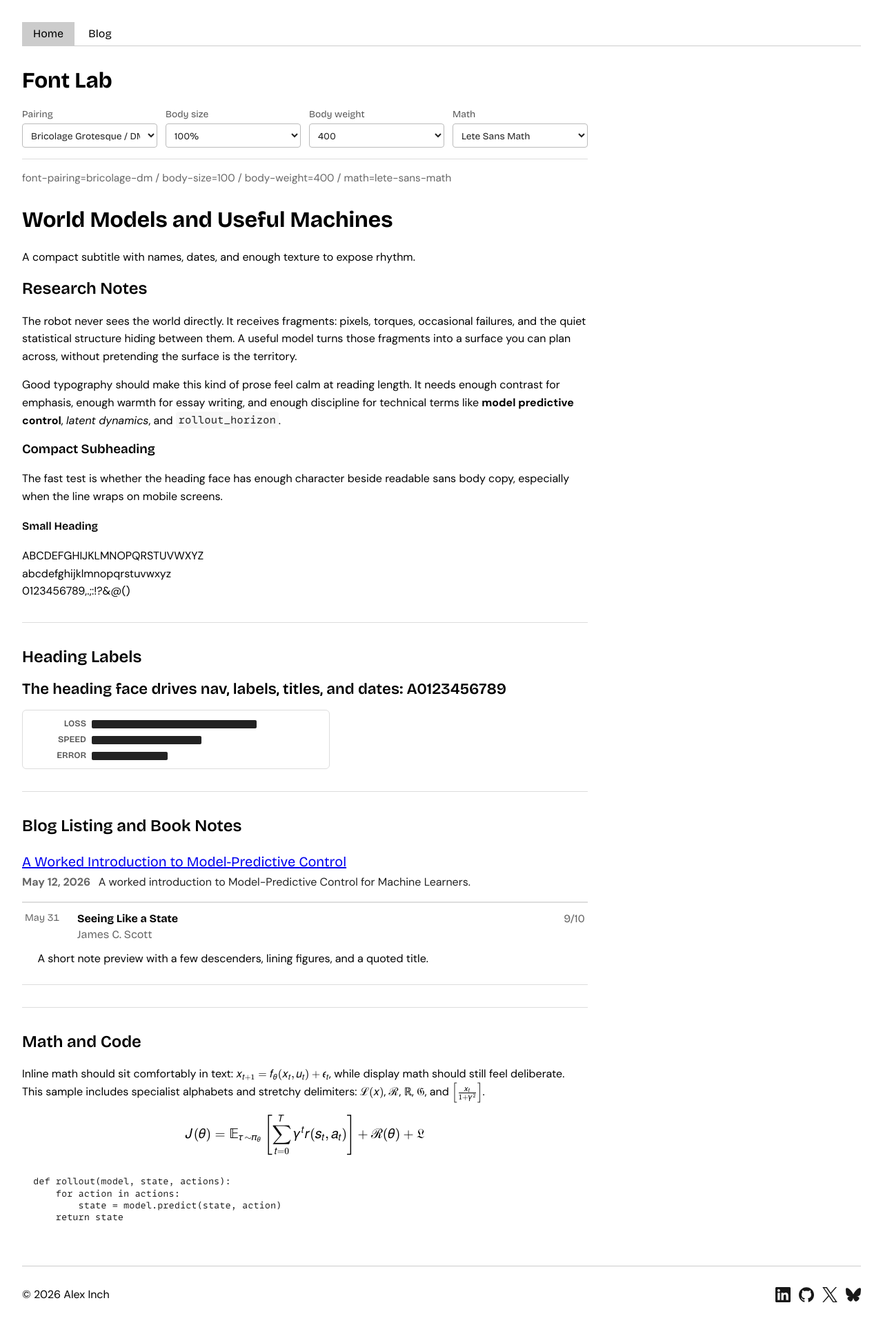
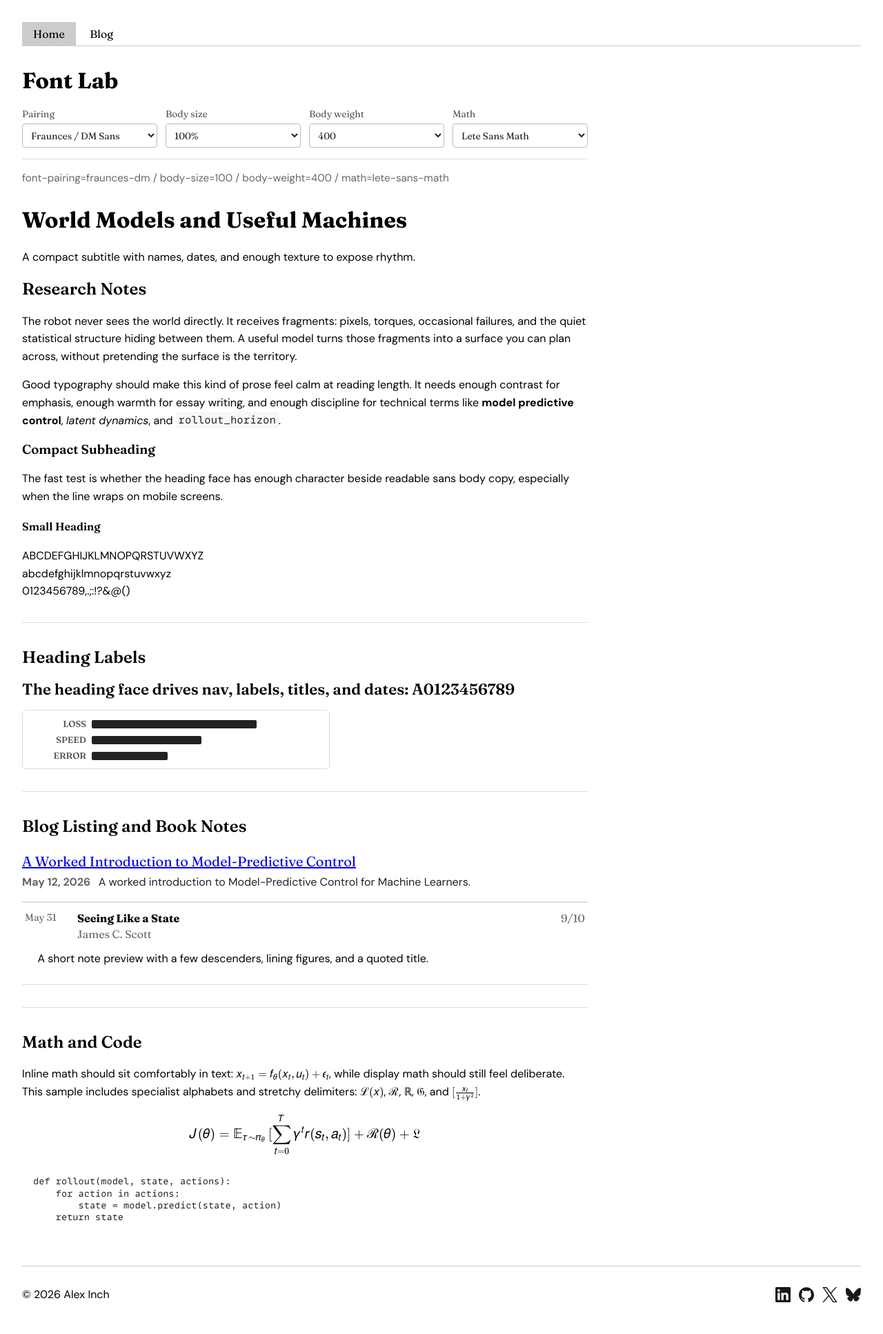
Before and after one commit to foty-hub/foty-hub.github.io, a Jekyll site: the page built from font-lab.md, in a window 1280 px wide. Shown: the whole page at 69% size. Built offline with Jekyll 4.4.1, drawn with Linux system fonts in a browser that asks for light colours; some web fonts are replaced.

Commit message:
Tidy up maths fonts

```diff
--- a/_includes/math.html
+++ b/_includes/math.html
@@ -10,21 +10,24 @@
   html[data-math-font]:not([data-math-font="katex-default"]) .katex .mathit,
   html[data-math-font]:not([data-math-font="katex-default"]) .katex .mathbf,
   html[data-math-font]:not([data-math-font="katex-default"]) .katex .mainrm,
-  html[data-math-font]:not([data-math-font="katex-default"]) .katex .text {
+  html[data-math-font]:not([data-math-font="katex-default"]) .katex .text,
+  html[data-math-font]:not([data-math-font="katex-default"]) .katex .mopen,
+  html[data-math-font]:not([data-math-font="katex-default"]) .katex .mclose,
+  html[data-math-font]:not([data-math-font="katex-default"]) .katex .delimsizing {
     font-family: var(--font-math), KaTeX_Math, KaTeX_Main, "Times New Roman", serif !important;
   }
-  html[data-math-font="luciole"]:not([data-math-font="katex-default"]) .katex .mathrm,
-  html[data-math-font="luciole"]:not([data-math-font="katex-default"]) .katex .mainrm,
-  html[data-math-font="luciole"]:not([data-math-font="katex-default"]) .katex .text {
+  html[data-math-font="luciole"] .katex .mathrm,
+  html[data-math-font="luciole"] .katex .mainrm,
+  html[data-math-font="luciole"] .katex .text {
     font-family: "Luciole", "Luciole Math", KaTeX_Main, sans-serif !important;
   }
-  html[data-math-font="luciole"]:not([data-math-font="katex-default"]) .katex .mathbf {
+  html[data-math-font="luciole"] .katex .mathbf {
     font-family: "Luciole", "Luciole Math", KaTeX_Main, sans-serif !important;
     font-weight: 700;
   }
-  html[data-math-font="luciole"]:not([data-math-font="katex-default"]) .katex .unicode-math-glyphs,
-  html[data-math-font="fira-math"]:not([data-math-font="katex-default"]) .katex .unicode-math-glyphs,
-  html[data-math-font="lete-sans-math"]:not([data-math-font="katex-default"]) .katex .unicode-math-glyphs {
+  html[data-math-font="luciole"] .katex .unicode-math-glyphs,
+  html[data-math-font="fira-math"] .katex .unicode-math-glyphs,
+  html[data-math-font="lete-sans-math"] .katex .unicode-math-glyphs {
     font-family: var(--font-math), KaTeX_Math, KaTeX_Main, "Times New Roman", serif !important;
     font-style: normal !important;
     font-weight: 400 !important;
--- a/_layouts/default.html
+++ b/_layouts/default.html
@@ -32,7 +32,7 @@
         bodySize: ["100", "102", "104", "106", "108", "110"]
       };
       var defaults = {
-        fontPairing: "bricolage-dm",
+        fontPairing: "fraunces-dm",
         math: "lete-sans-math",
         bodyWeight: "400",
         bodySize: "100"
@@ -204,7 +204,7 @@
 
     :root {
       --font-body: "DM Sans", system-ui, -apple-system, BlinkMacSystemFont, "Segoe UI", sans-serif;
-      --font-heading: "Bricolage Grotesque", system-ui, -apple-system, BlinkMacSystemFont, "Segoe UI", sans-serif;
+      --font-heading: "Fraunces", Georgia, "Times New Roman", serif;
       --font-display: var(--font-heading);
       --font-mono: "MonoLisa", ui-monospace, SFMono-Regular, Menlo, Monaco, Consolas, "Liberation Mono", monospace;
       --font-math: "Lete Sans Math";
@@ -213,6 +213,10 @@
       --font-body-line-height: 1.6rem;
       --font-heading-weight: 600;
       --font-display-weight: 700;
+    }
+    html[data-font-pairing="bricolage-dm"] {
+      --font-body: "DM Sans", system-ui, -apple-system, BlinkMacSystemFont, "Segoe UI", sans-serif;
+      --font-heading: "Bricolage Grotesque", system-ui, -apple-system, BlinkMacSystemFont, "Segoe UI", sans-serif;
     }
     html[data-font-pairing="archivo-dm"] {
       --font-body: "DM Sans", system-ui, -apple-system, BlinkMacSystemFont, "Segoe UI", sans-serif;
```
